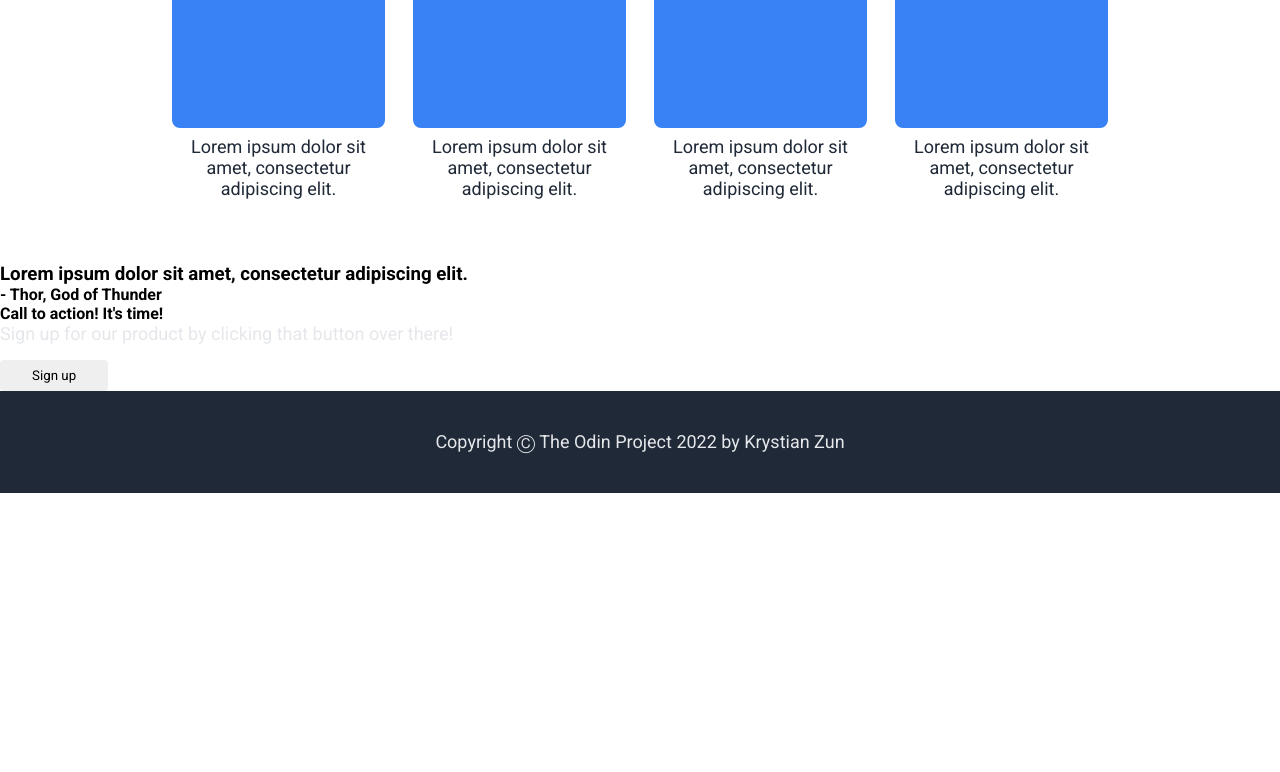
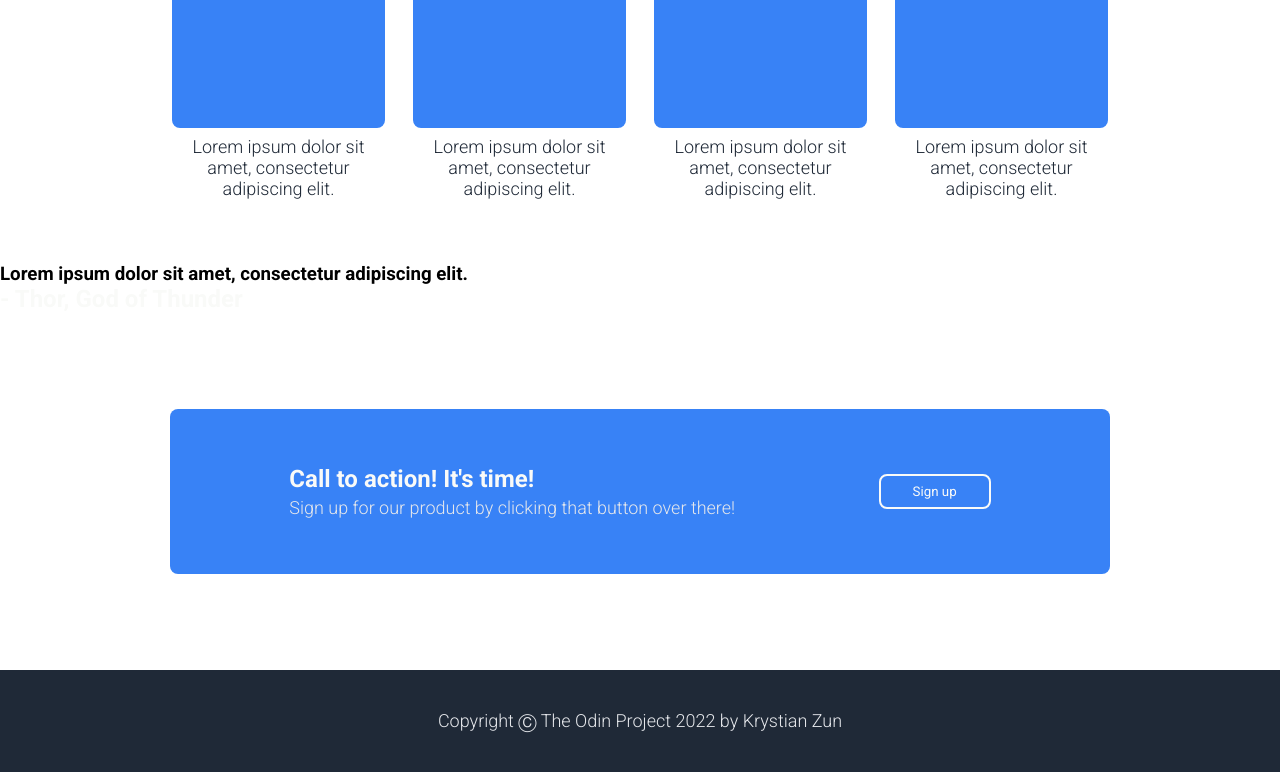
Before and after one commit to krystianzun/odin-landing-page, a plain HTML site: page index.html in a window 1280 px wide. Shown: the part 740-1512 px from the top of the page. Before the commit the page ends 1233 px from the top, so only its background shows below. Drawn offline with Linux system fonts and the light colour scheme.

Commit message:
Add styling to the CTA section.

```diff
--- a/index.html
+++ b/index.html
@@ -86,7 +86,7 @@
             <div class="cta-modal">
                 <div class="left-description">
                     <h4>Call to action! It's time!</h4>
-                    <p>Sign up for our product by clicking that button over there!</p>
+                    <p id="cta-body">Sign up for our product by clicking that button over there!</p>
                 </div>
                 <button class="button-secondary">Sign up</button>
             </div>
--- a/style.css
+++ b/style.css
@@ -9,7 +9,7 @@
 
 button {
     padding: 8px 32px;
-    border-radius: 4px;
+    border-radius: 8px;
     border: 0px;
 }
 
@@ -78,6 +78,7 @@ p {
     color: #e5e7eb;
     font-size: 18px;
     margin-bottom: 16px;
+    font-weight: 300;
 }
 
 .button-primary {
@@ -147,6 +148,47 @@ h2 {
 /*_____________________________________________*/
 /* CTA */
 
+.section-cta {
+    display: flex;
+    justify-content: center;
+    padding: 96px 0px;
+}
+
+.cta-modal {
+    display: flex;
+    width: 940px;
+    gap: 24px;
+    background-color: #3882f6;
+    padding: 56px 0px;
+    justify-content: space-evenly;
+    align-items: center;
+    border-radius: 8px;
+
+}
+
+.left-description {
+    display: flex;
+    flex-direction: column;
+    gap: 4px;
+}
+
+h4 {
+    font-size: 24px;
+    color: #f9faf8;
+}
+
+#cta-body {
+    margin: 0;
+}
+
+.button-secondary {
+    background-color: #3882f6;
+    border-width: 2px;
+    border-color: #f9faf8;
+    border-style: solid;
+    color: #f9faf8;
+}
+
 
 /*_____________________________________________*/
 /* Footer */
```
